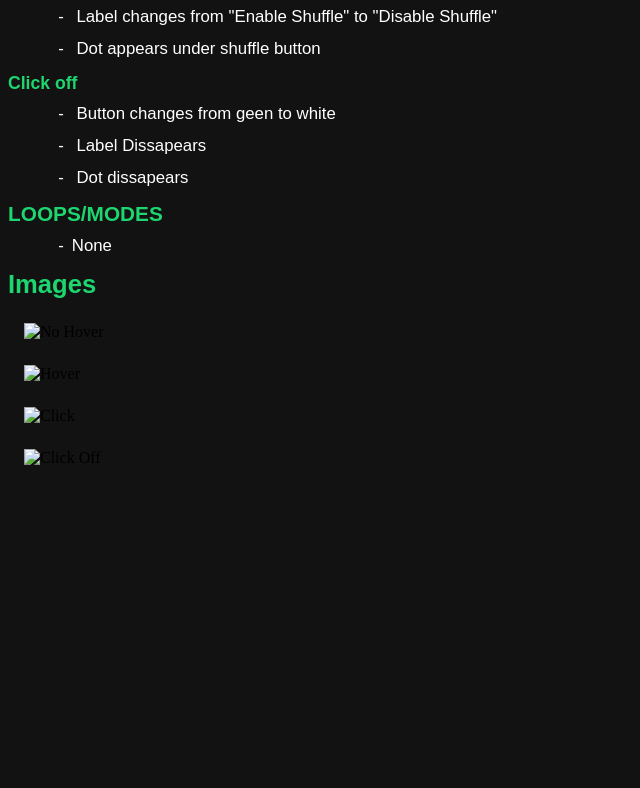
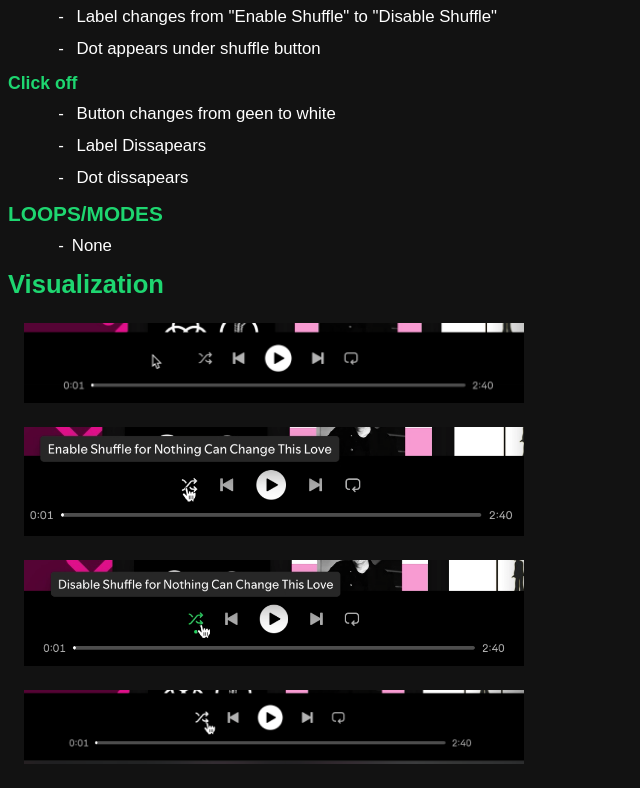
Before and after one commit to DeclanBeau/idm241-db3556-improved, a plain HTML site: page alpha/description/index.html in a window 1280 px wide. Shown: the part 1252-2040 px from the top of the page, without its empty margins (0-640 px from the left). Before the commit the page ends 1743 px from the top, so only its background shows below. Drawn offline with Linux system fonts and the light colour scheme; files that its build step writes are made by us from their sources.

Commit message:
updated html and css

```diff
--- a/alpha/description/index.html
+++ b/alpha/description/index.html
@@ -1,17 +1,22 @@
 <!DOCTYPE html>
 <html lang="en">
+
 <head>
     <meta charset="UTF-8">
     <meta name="viewport" content="width=device-width, initial-scale=1.0">
-    <link rel = "normalize" href = "../css/normalize.css" media = "screen"/>
-    <link rel = "stylesheet" href = "../css/styles.css" media = "screen" />
+    <link rel="normalize" href="../../css/normalize.css" media="screen" />
+    <link rel="stylesheet" href="../../css/styles.css" media="screen" />
     <title> IDM241 Alpha Description </title>
 </head>
+
 <body>
+    <main>
         <h1> Spotify </h1>
-    <a target = "_blank" href = "https://open.spotify.com/"> Spotify Web Player </a>
+        <a target="_blank" href="https://open.spotify.com/"> Spotify Web Player </a>
+        <article>
             <h2> Shuffle Button </h2>
             <p> Located in the playback bar at the bottom of the screen while a song is playing. </p>
+            <section>
                 <h3> TRIGGERS: </h3>
                 <ul>
                     <li> Hover On </li>
@@ -19,6 +24,8 @@
                     <li> Click On </li>
                     <li> Click Off </li>
                 </ul>
+            </section>
+            <section>
                 <h3> RULES </h3>
                 <h4> Hover On </h4>
                 <ul>
@@ -44,6 +51,8 @@
                     <li> Label Dissapears </li>
                     <li> Dot dissapears </li>
                 </ul>
+            </section>
+            <section>
                 <h3> FEEDBACK </h3>
                 <h4> Hover On </h4>
                 <ul>
@@ -73,12 +82,18 @@
                 <ul>
                     <li>None</li>
                 </ul>
-<h2> Images </h2>
-<div class = "images">
-    <img src="../images/noHover.png" alt="No Hover">
-    <img src="../images/hover.png" alt="Hover">
-    <img src="../images/click.png" alt="Click">
-    <img src="../images/clickOff.png" alt="Click Off">
+            </section>
+            <section>
+                <h2> Visualization </h2>
+                <div class="images">
+                    <img src="../../images/noHover.png" alt="No Hover">
+                    <img src="../../images/hover.png" alt="Hover">
+                    <img src="../../images/click.png" alt="Click">
+                    <img src="../../images/clickOff.png" alt="Click Off">
                 </div>
+            </section>
+        </article>
+    </main>
 </body>
+
 </html>
```
Lines whose indentation alone changed are shown as unchanged.
